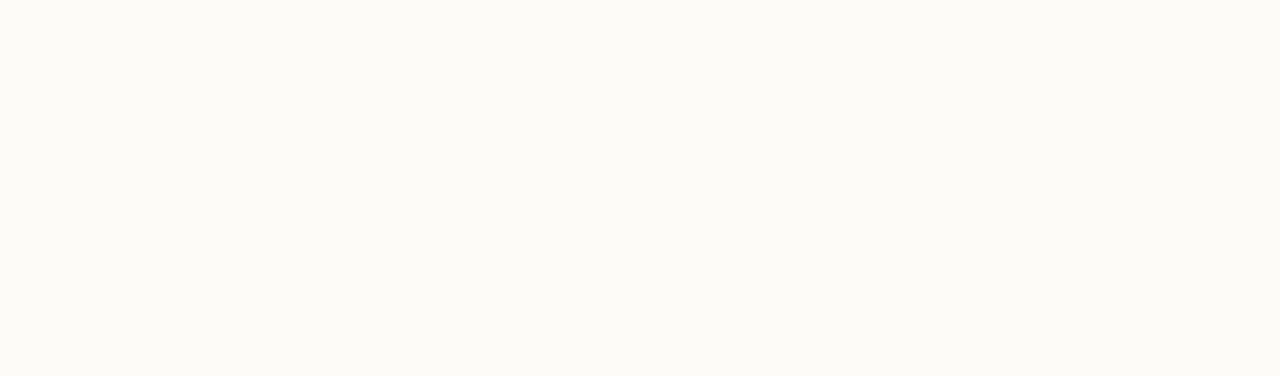
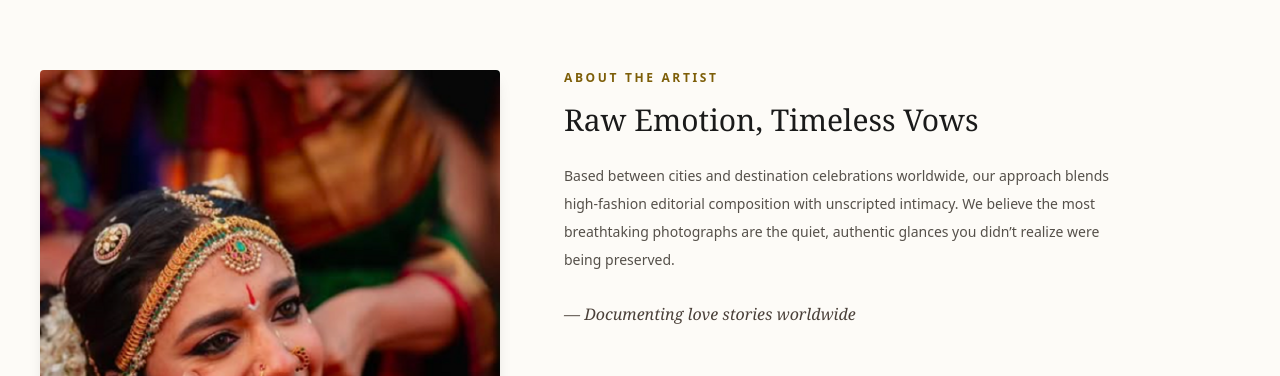
Before and after one commit to gopikakgopalan/GopikaPhoto, a React (Vite) app: page / in a window 1280 px wide. Shown: the part 827-1203 px from the top of the page. Before the commit the page ends 800 px from the top, so only its background shows below. Built offline with nearby package versions, Linux system fonts and the light colour scheme.

Commit message:
Add about section

```diff
--- a/src/App.jsx
+++ b/src/App.jsx
@@ -1,6 +1,7 @@
 import { useState } from 'react'
 import Header from './components/Header'
 import Hero from './components/Hero'
+import About from './components/About'
 
 function App() {
   const [count, setCount] = useState(0)
@@ -9,6 +10,7 @@
     <div>
       <Header />
       <Hero />
+      <About />
       </div>
   )
 }
--- /dev/null
+++ b/src/components/About.jsx
@@ -0,0 +1,24 @@
+export default function About() {
+  return (
+    <section id="about" className="border-t border-[#e3d8c8] px-5 py-16 md:px-8 md:py-24">
+      <div className="mx-auto flex max-w-[1200px] flex-col gap-10 md:flex-row md:gap-16">
+        <img
+          src="/images/About1.PNG"
+          alt="Photographer behind the lens"
+          loading="lazy"
+          className="aspect-[4/5] w-full rounded-sm object-cover shadow-lg md:w-2/5 md:max-w-[460px]"
+        />
+        <div className="flex-1">
+          <span className="mb-4 block text-xs font-bold uppercase tracking-[0.22em] text-accent">About The Artist</span>
+          <h2 className="mb-6 font-serif text-3xl font-normal text-[#1a1a1a]">Raw Emotion, Timeless Vows</h2>
+          <p className="mb-7 max-w-xl text-sm font-light leading-loose text-[#55504a]">
+            Based between cities and destination celebrations worldwide, our approach blends high-fashion editorial
+            composition with unscripted intimacy. We believe the most breathtaking photographs are the quiet, authentic
+            glances you didn’t realize were being preserved.
+          </p>
+          <p className="font-serif text-base italic text-[#4a4039]">— Documenting love stories worldwide</p>
+        </div>
+      </div>
+    </section>
+  );
+}
```
